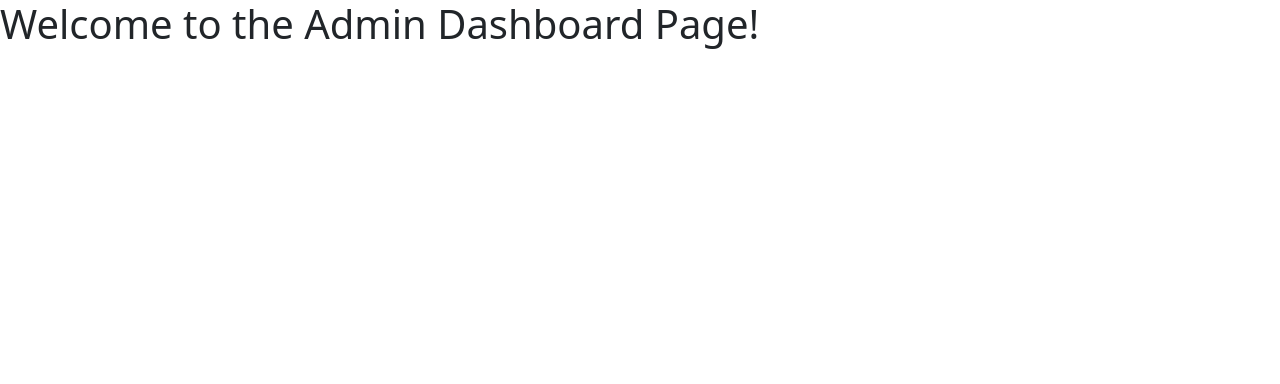
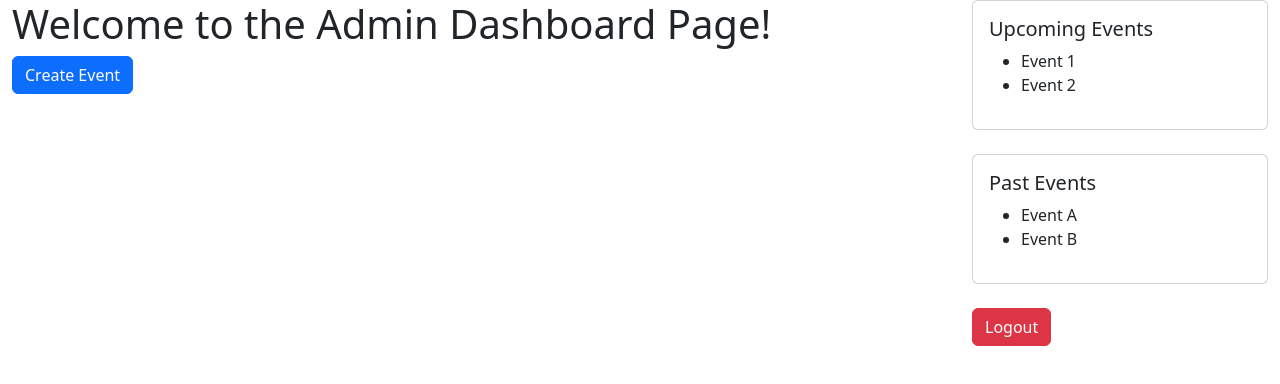
Before and after one commit to ihern/final-project-484, a React (Vite) app: page /admin/dashboard in a window 1280 px wide. Shown: the top 384 px of the page. Built offline with nearby package versions, Linux system fonts and the light colour scheme; no server answers.

Commit message:
Refactor admin dashboard and login components

```diff
--- a/src/components/AdminDashboard.tsx
+++ b/src/components/AdminDashboard.tsx
@@ -1,9 +1,61 @@
+// import React from 'react';
+import { useNavigate } from 'react-router-dom';
+import { supabase } from '../services/supabase';
+
 const AdminDashboard = () => {
-    return (
-        <div>
+  const navigate = useNavigate();
+
+  // Dummy data for now
+  const upcomingEvents = ['Event 1', 'Event 2'];
+  const pastEvents = ['Event A', 'Event B'];
+
+  const handleLogout = async () => {
+    const { error } = await supabase.auth.signOut();
+    if (!error) {
+      navigate('/', { replace: true });
+    }
+};
+
+  return (
+    <div className="container-fluid">
+      <div className="row">
+        <div className="col-md-9">
           <h1>Welcome to the Admin Dashboard Page!</h1>
+
+          <button className="btn btn-primary mb-4">Create Event</button>
+
         </div>
-      );
-    };
+
+        <div className="col-md-3">
+          <div className="card">
+            <div className="card-body">
+              <h5 className="card-title">Upcoming Events</h5>
+              <ul>
+                {upcomingEvents.map((event, index) => (
+                  <li key={index}>{event}</li>
+                ))}
+              </ul>
+            </div>
+          </div>
+
+          <div className="card mt-4">
+            <div className="card-body">
+              <h5 className="card-title">Past Events</h5>
+              <ul>
+                {pastEvents.map((event, index) => (
+                  <li key={index}>{event}</li>
+                ))}
+              </ul>
+            </div>
+          </div>
+
+          <button className="btn btn-danger mt-4" onClick={handleLogout}>
+            Logout
+          </button>
+        </div>
+      </div>
+    </div>
+  );
+};
 
 export default AdminDashboard;
--- a/src/components/Login.tsx
+++ b/src/components/Login.tsx
@@ -11,12 +11,11 @@ const Login = () => {
     const [error, setError] = useState<string | null>(null);
     const navigate = useNavigate();
 
-    // got to fix all of this
     const handleGoogleSignIn = async () => {
         const { data, error } = await supabase.auth.signInWithOAuth({
             provider: 'google',
             options: {
-                redirectTo: `${window.location.origin}/`,
+                redirectTo: `${window.location.origin}/client/dashboard`,
               },
           })
 
@@ -32,7 +31,7 @@ const Login = () => {
     const handleSubmit = async (e: React.FormEvent<HTMLFormElement>) => {
         e.preventDefault();
         try {
-            const { data, error } = await supabase.auth.signInWithPassword({
+            const { data: user_data, error } = await supabase.auth.signInWithPassword({
                 email: email,
                 password: password,
             });
@@ -41,8 +40,23 @@ const Login = () => {
                 setError('Login failed. Please check your email and password.');
                 console.log('Login failed: ', error);
             } else {    // logged in
-                console.log('Login successful: ', data);
-                navigate('/client/dashboard');
+                console.log(user_data.user.id);
+                const { data, error } = await supabase
+                    .from('profile')
+                    .select('role')
+                    .eq('id', user_data.user.id);
+                if(error) {
+                    console.log('Error getting profile data: ', error);
+                }
+                else {
+                    console.log('queried data', data[0].role);
+                    if(data[0].role === 'client') {
+                        navigate('/client/dashboard');
+                    }
+                    else if(data[0].role === 'admin') {
+                        navigate('/admin/dashboard');
+                    }
+                }
             }
         } catch (error) {
             console.log(error);
```
Also changed, not shown: src/components/Signup.tsx (+0 -27 lines).
